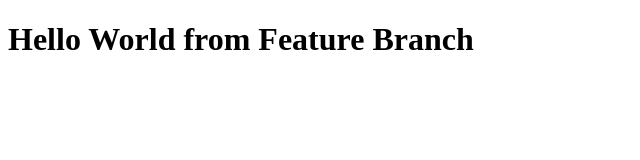
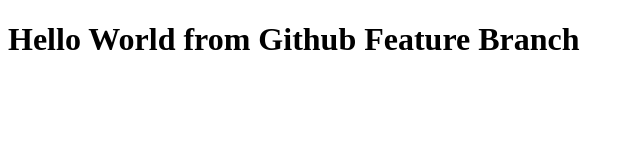
Before and after one commit to bilal-shah-shopx/merge-conflict-demo, a plain HTML site: page index.html in a window 1280 px wide. Shown: the whole page, without its empty margins (0-640 px from the left). Drawn offline with Linux system fonts and the light colour scheme.

Commit message:
Update Feature index.html

```diff
--- a/index.html
+++ b/index.html
@@ -1,6 +1,6 @@
 <!DOCTYPE html>
 <html>
 <body>
-    <h1>Hello World from Feature Branch</h1>
+    <h1>Hello World from Github Feature Branch</h1>
 </body>
 </html>
```
